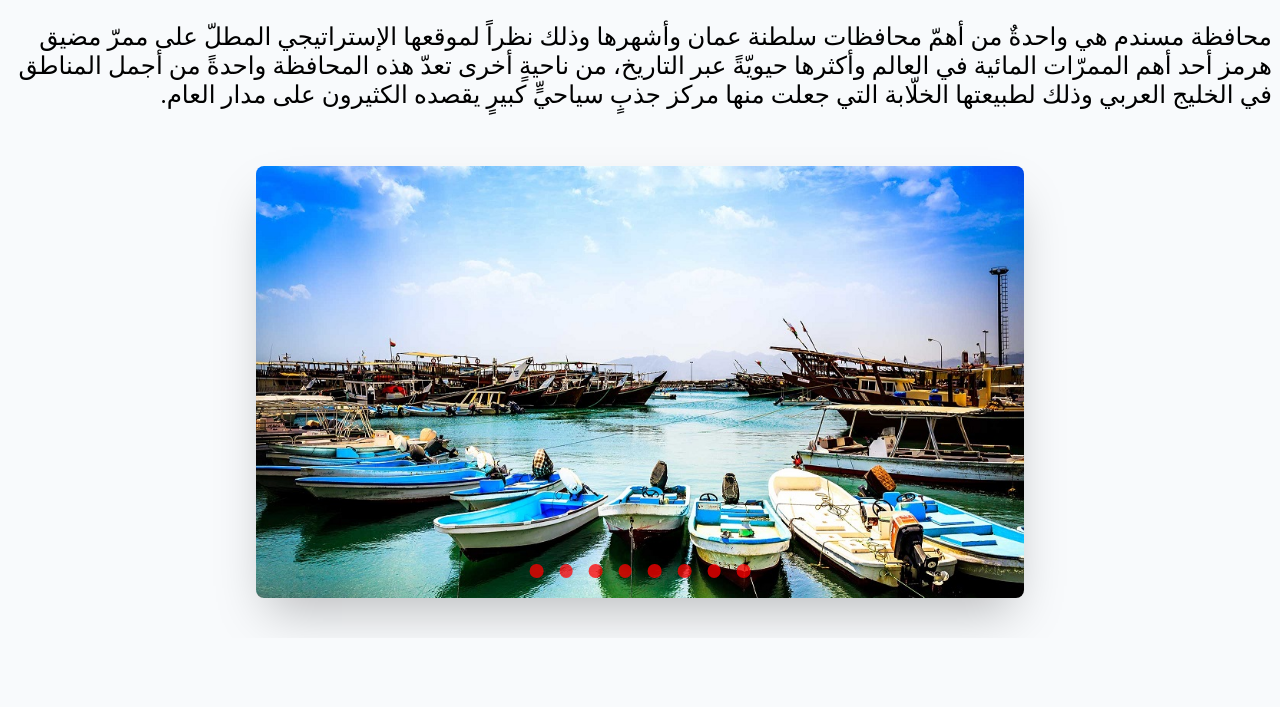
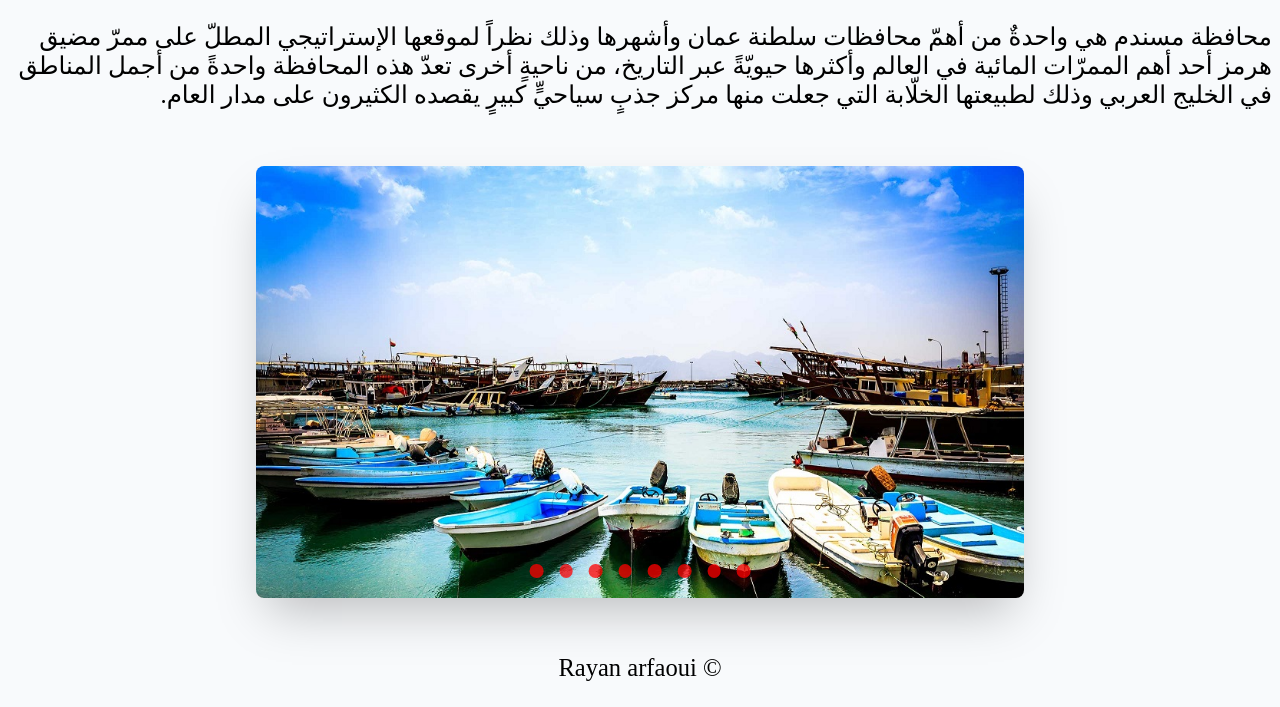
Before and after one commit to Rayan07tunis/musandam-website, a plain HTML site: page index.html in a window 1280 px wide. Shown: the part 338-1045 px from the top of the page. Before the commit the page ends 976 px from the top, so only its background shows below. Drawn offline with Linux system fonts and the light colour scheme; a web font is replaced by a local one.

Commit message:
Update index.html

```diff
--- a/index.html
+++ b/index.html
@@ -48,7 +48,7 @@
             </div>
         </div>
     </section>
-
+    <p style="text-align: center;"> &copy; Rayan arfaoui </p>
 
 </body>
 </html>
```
